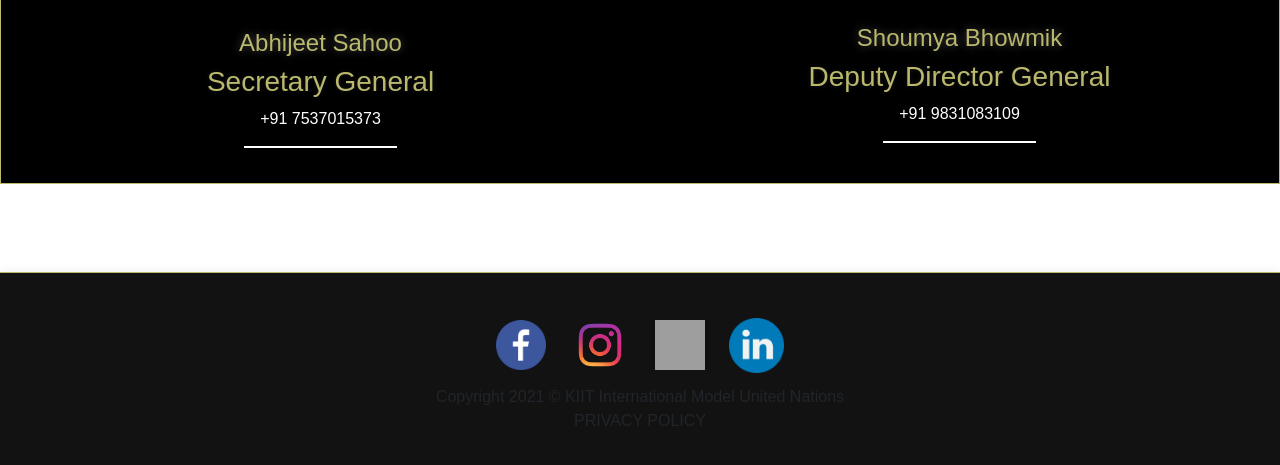
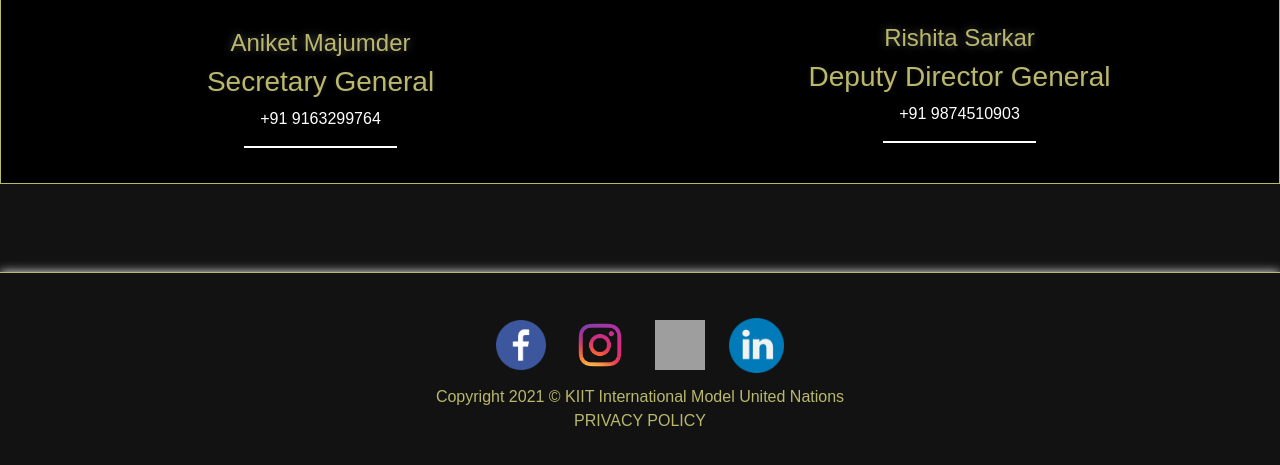
Before and after one commit to wishsagarks/KIITMUN21, a PHP site: page /campus-ambassador.php in a window 1280 px wide. Shown: the part 2599-3064 px from the top of the page. Run offline with PHP 8.4, Linux system fonts and the light colour scheme; data that the repository does not hold is empty; a stand-in replaces the project's code that opens the database connection; grey boxes are pictures that could not be loaded.

Commit message:
camp amba

```diff
--- a/campus-ambassador.php
+++ b/campus-ambassador.php
@@ -10,6 +10,7 @@ $leaderboard_result = mysqli_query($conn, $leader_query);
 
 
 <head>
+<link rel="stylesheet" href="darkM.css">
     <meta name="viewport" content="width=device-width, initial-scale=1.0">
     <link href="https://fonts.googleapis.com/css?family=Poppins" rel="stylesheet">
     <meta http-equiv="Content-Type" content="text/html; charset=utf-8">
@@ -86,7 +87,7 @@ $leaderboard_result = mysqli_query($conn, $leader_query);
         <img src="./assets/img/loader.gif">
     </section>
 
-    <section class="body-content">
+    <section class="body-content darkmode">
         <!-- Navigation Bar -->
         <nav class="navbar navbar-expand-lg navbar-light">
 
@@ -108,9 +109,9 @@ $leaderboard_result = mysqli_query($conn, $leader_query);
                     <a class="menu-item" href="/">Home </a>
                 </li>
                 <li class="nav-item">
-                    <a class="menu-item active" href="#">About</a>
+                    <a class="menu-item active" href="about.html">About</a>
                 </li>
-                <li class="nav-item dropdown">
+                <!-- <li class="nav-item dropdown">
                     <a class="menu-item" data-toggle="dropdown" >eMun</a>
                     <ul class="dropdown-menu">
                         <li><a href="committees.html" class="dropdown-item">Committees</li></a>
@@ -120,8 +121,8 @@ $leaderboard_result = mysqli_query($conn, $leader_query);
                         <li><a href="newsletter.html" class="dropdown-item">Newsletter</a></li>
                         <li><a href="rules-and-regulations.html" class="dropdown-item">Rules and Regulations</a></li>
                     </ul>
-                </li>
-                <li class="nav-item">
+                </li> -->
+                <!-- <li class="nav-item">
                     <a class="menu-item" href="gallery.php">Gallery</a>
                 </li>
                 <li class="nav-item dropdown">
@@ -130,7 +131,7 @@ $leaderboard_result = mysqli_query($conn, $leader_query);
                         <li><a href="sponsors.html" class="dropdown-item">Sponsors</li></a>
                         <li><a href="collaborators.html" class="dropdown-item">Collaborators</a></li>
                     </ul>
-                </li>
+                </li> -->
                 <li class="nav-item">
                     <a class="menu-item" href="campus-ambassador.php">Campus Ambassador</a>
                 </li>
@@ -356,16 +357,16 @@ $leaderboard_result = mysqli_query($conn, $leader_query);
                 <div class="col-xs-12 col-sm-6">
                     <center><br><br><img style="border-radius:50%;height:205px;width:220px;" src="./assets/img/members/abhijeet.jpg">
                     </center>
-                    <h4>Abhijeet Sahoo</h4>
+                    <h4>Aniket Majumder</h4>
                     <h3>Secretary General</h3>
-                    <a href="tel:+917537015373"><span>+91 7537015373</span></a>
+                    <a href="tel:+919163299764"><span>+91 9163299764</span></a>
                     <hr>
                 </div>
                 <div class="col-xs-12 col-sm-6">
                     <center><br><br><img style="border-radius:50%;height:200px;width:200px;" src="./assets/img/members/Shoumya.jpg"></center>
-                    <h4>Shoumya Bhowmik</h4>
+                    <h4>Rishita Sarkar</h4>
                     <h3>Deputy Director General</h3>
-                    <a href="tel:+919831083109"><span>+91 9831083109</span></a>
+                    <a href="tel:+919874510903"><span>+91 9874510903</span></a>
                     <hr>
                 </div>
             </div>
```
Also changed, not shown: index.html (+4 -4 lines).
